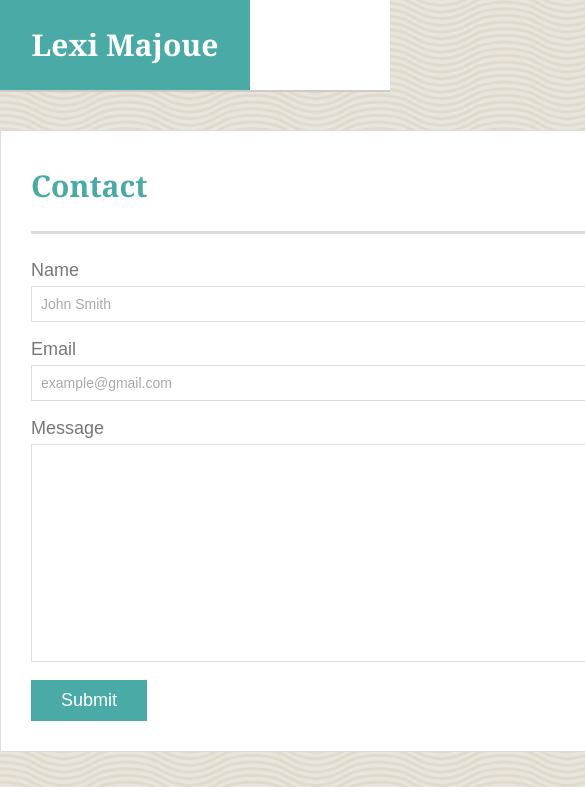
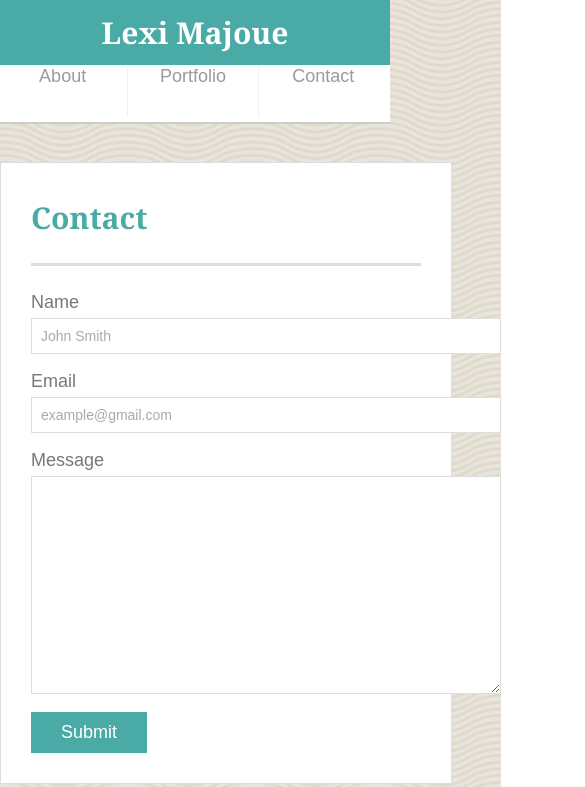
Before and after one commit to lexluther2125/Basic-Portfolio, a plain HTML site: page contact.html in a window 390 px wide. Shown: the top 787 px of the page, 585 px wide, since content can reach past the window. Drawn offline with Linux system fonts and the light colour scheme.

Commit message:
adding file

```diff
--- a/assets/css/style.css
+++ b/assets/css/style.css
@@ -259,3 +259,178 @@ input[type=submit]:hover {
 textarea {
 	height: 198px;
 }
+
+/* media queries for various screen widths */
+@media screen and (max-width: 980px) {
+
+header {
+width: 960px;
+height: 90px;
+}
+
+#header_block {
+width: 718px;
+}
+
+#main_block {
+width: 718px;
+}
+
+section {
+width: 350px;
+}
+
+#profile_image {
+width: 350px;
+margin: 10px auto 16px auto;
+float: none;
+}
+
+.portfolio_pic, .portfolio_pic img {
+width: 100%;
+max-width: 300px;
+height: 100%
+max-height: 310px;
+}
+
+input, textarea {
+width: 325px;
+margin-top: 7px;
+padding: 9px;
+font-size: 14px;
+}
+
+aside {
+width: 190px;
+height: 125px;
+padding: 30px 30px 35px 30px;
+}
+}
+
+@media screen and (max-width: 768px) {
+#header_block {
+width: 100%;
+max-width: 550px;
+float:left;
+}
+
+#main_block {
+width: 75%;
+max-width: 665px;
+flex-wrap: wrap;
+}
+
+section {
+width: 100%;
+margin-bottom: 38px;
+}
+
+aside {
+width: 100%;
+}
+
+input, textarea {
+width: 500px;
+margin-top: 7px;
+padding: 9px;
+font-size: 14px;
+}
+
+#social_images {
+justify-content: flex-start;
+}
+
+#social_images img {
+margin-right: 10px;
+}
+
+#profile_image {
+width: 50%;
+margin: 10px 16px 10px 16px;
+float: left;
+}
+
+.portfolio_pic, .portfolio_pic img {
+width: 275px;
+height: 205px;
+}
+
+nav {
+float:right;
+}
+}
+
+@media screen and (max-width: 640px) {
+#header_block,
+header {
+width: 100%;
+height: 122px;
+display: block;
+margin: 0px;
+}
+
+header {
+}
+
+#header_name_text_block, #header_block {
+width: 100%;
+height: 65px;
+}
+
+nav {
+height: 50px;
+width: 100%;
+text-align: center;
+   padding: 2px;
+}
+
+.nav_link {
+width: 33.3%;
+margin: 0 auto;
+padding: 0;
+}
+
+#main_block {
+width: 100%;
+max-width: 472px;
+flex-wrap: wrap;
+}
+
+section {
+width: 100%;
+max-width: 640px;
+margin-bottom: 38px;
+}
+
+aside {
+width: 100%;
+}
+
+#social_images {
+justify-content: flex-start;
+}
+
+#social_images img {
+margin-right: 10px;
+}
+
+#profile_image {
+width: 100%;
+margin: 10px auto 16px auto;
+float: none;
+}
+
+.portfolio_pic, .portfolio_pic img {
+width: 100%;
+max-width: 410px;
+height: 100%;
+max-height: 306px;
+}
+
+input, textarea {
+width: 450px;
+margin-top: 7px;
+padding: 9px;
+font-size: 14px;
+}
+}
```
Also changed, not shown: index.html (+4 -0 lines), portfolio.html (+1 -0 lines), 3 other files.
